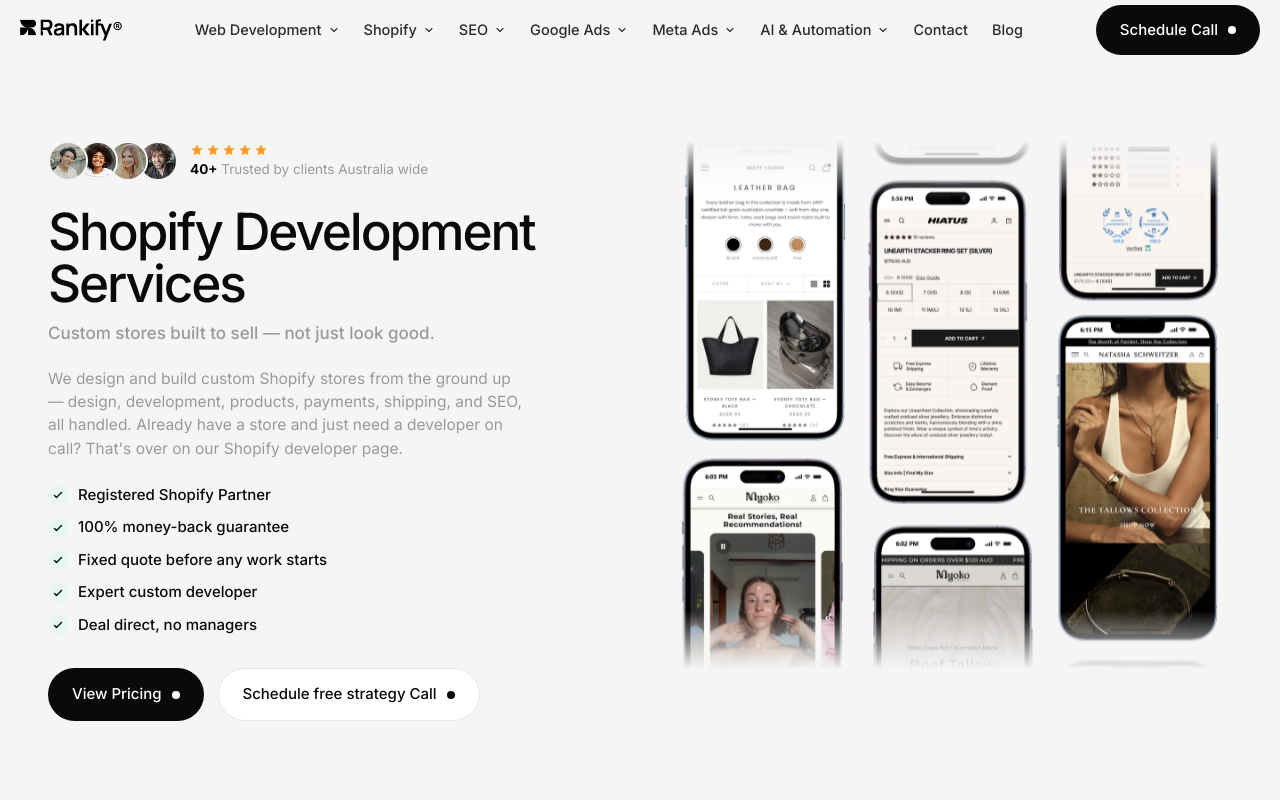
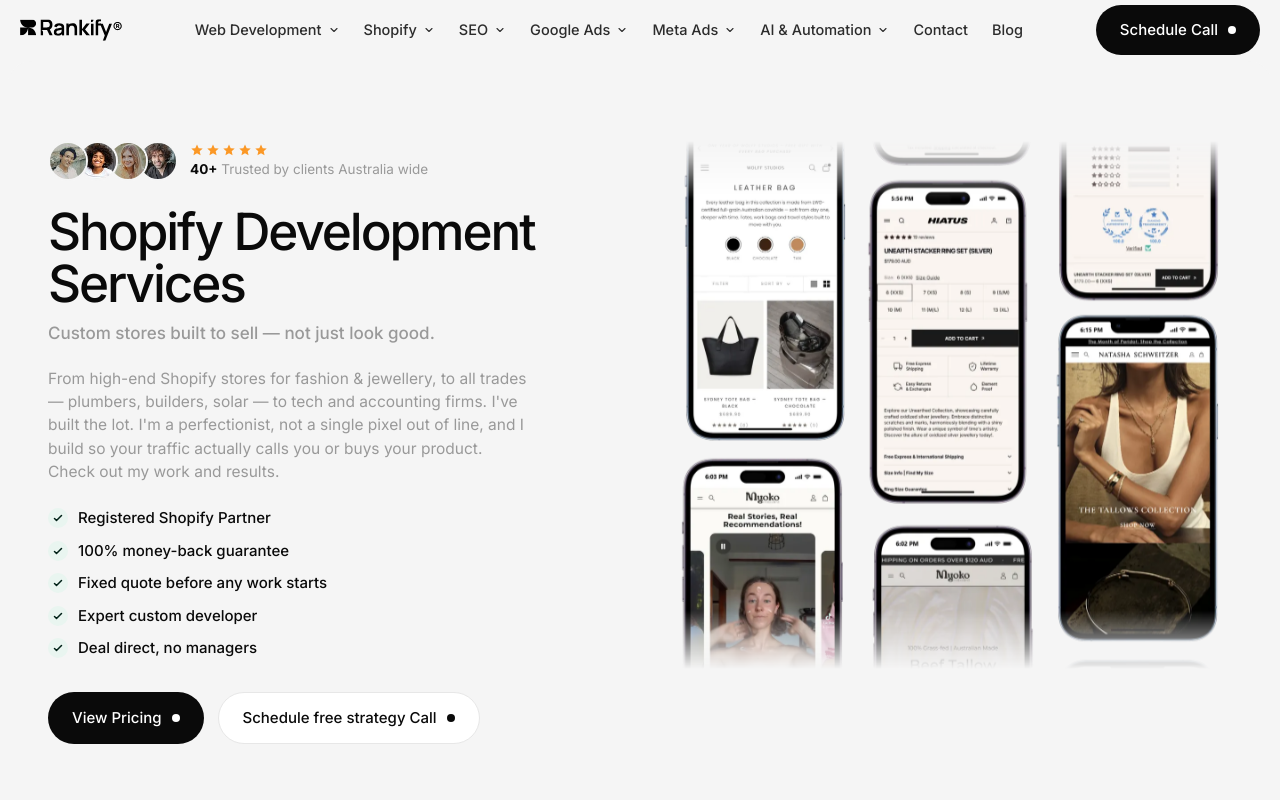
Before and after one commit to rankify-ops/rankify-com-au, a Next.js app: page /shopify-development-services in a window 1280 px wide. Shown: the top 800 px of the page. Built offline with nearby package versions, Linux system fonts and the light colour scheme.

Commit message:
Use Tom's copy for the Shopify hero intro
Verbatim, including the first-person voice.

```diff
--- a/src/content/service-pages/shopify-development-services.ts
+++ b/src/content/service-pages/shopify-development-services.ts
@@ -16,7 +16,7 @@
     heading: "Shopify Development Services",
     subheading: "Custom stores built to sell — not just look good.",
     intro:
-      "We design and build custom Shopify stores from the ground up — design, development, products, payments, shipping, and SEO, all handled. Already have a store and just need a developer on call? That's over on our Shopify developer page.",
+      "From high-end Shopify stores for fashion & jewellery, to all trades — plumbers, builders, solar — to tech and accounting firms. I've built the lot. I'm a perfectionist, not a single pixel out of line, and I build so your traffic actually calls you or buys your product. Check out my work and results.",
     badges: [
       "Registered Shopify Partner",
       "100% money-back guarantee",
```
